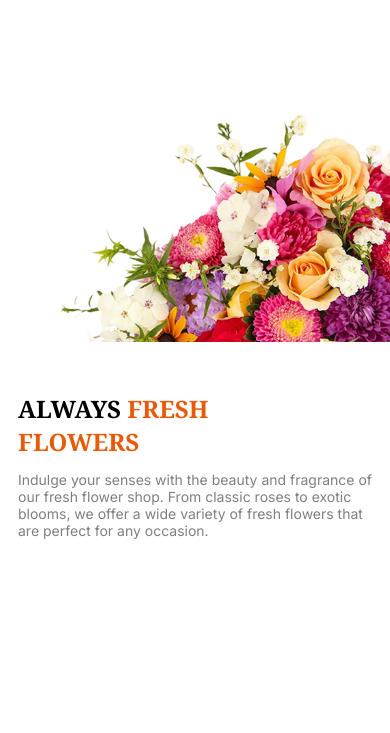
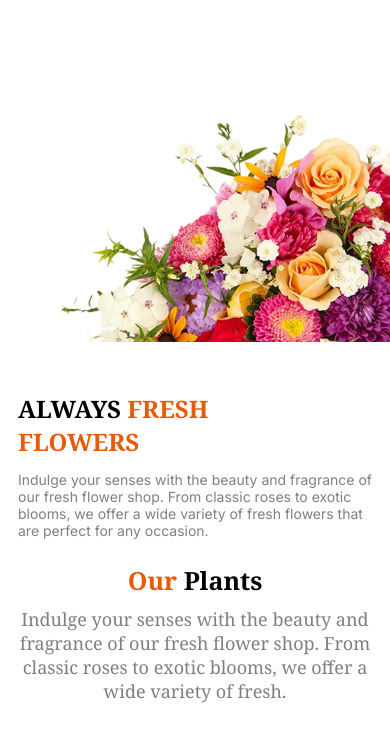
Before and after one commit to arnobchowdhury-coder/responsive-flower-market, a plain HTML site: page index.html in a window 390 px wide. Shown: the part 116-849 px from the top of the page. Drawn offline with Linux system fonts and the light colour scheme.

Commit message:
added the plants section with responsive design in mobile device

```diff
--- a/index.html
+++ b/index.html
@@ -43,6 +43,16 @@
         <img src="./assets/hero-flower.png" alt="">
       </div>
     </div>
+    <section>
+      <div class="plant">
+        <h2 class="plant-card"><span class="dark-04">Our</span> Plants</h2>
+        <p class="plant-container">Indulge your senses with the beauty and fragrance of our fresh flower shop. From
+          <br>classic
+          roses to exotic
+          blooms, we
+          offer a wide variety of fresh.</p>
+      </div>
+    </section>
   </main>
   <footer>
 
--- a/styles/flower.css
+++ b/styles/flower.css
@@ -74,6 +74,7 @@ nav a{
   width: 100%;
   gap: 50px;
   margin: 30px;
+  margin-bottom: 70px;
 }
 
 .banner-container{
@@ -89,6 +90,20 @@ nav a{
 div>img{
   width: 100%;
   display: block;
+}
+.plant{
+  text-align: center;
+}
+.plant-card{
+  font-size: 50px;
+  font-weight: 700;
+  margin-bottom: 10px;
+}
+.plant-container{
+  color: #00000080;
+  font-size: 24px;
+  font-weight: 400;
+  margin-bottom: 30px;
 }
 
 
@@ -132,4 +147,16 @@ div>img{
   width: 100%;
   display: block;
 }
+.plant{
+  text-align: center;
+  align-items: center;
+  overflow: hidden;
 }
+.plant-card{
+  font-size: 25px;
+}
+.plant-container{
+  font-size: 18px;
+}
+
+}
```
